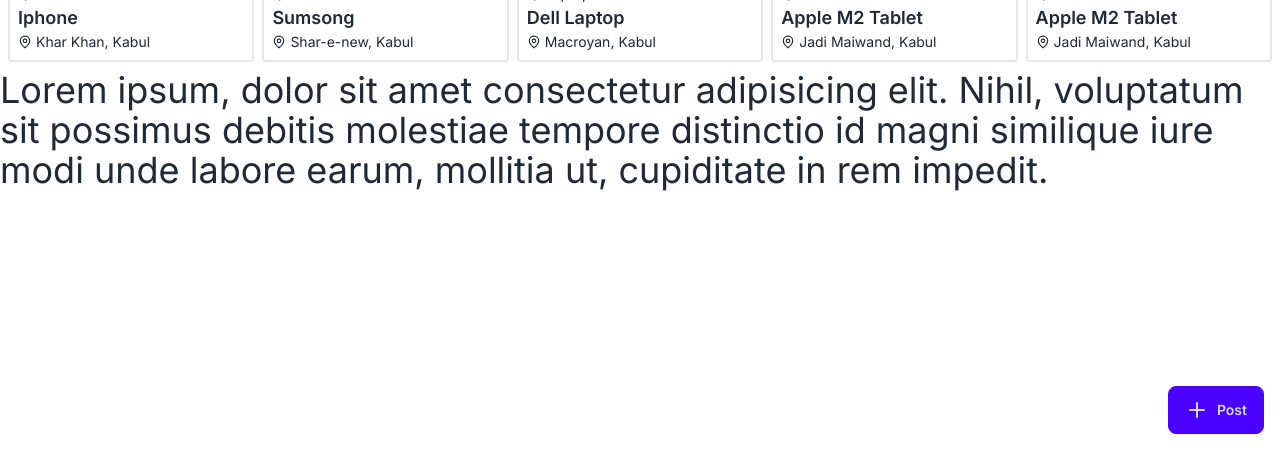
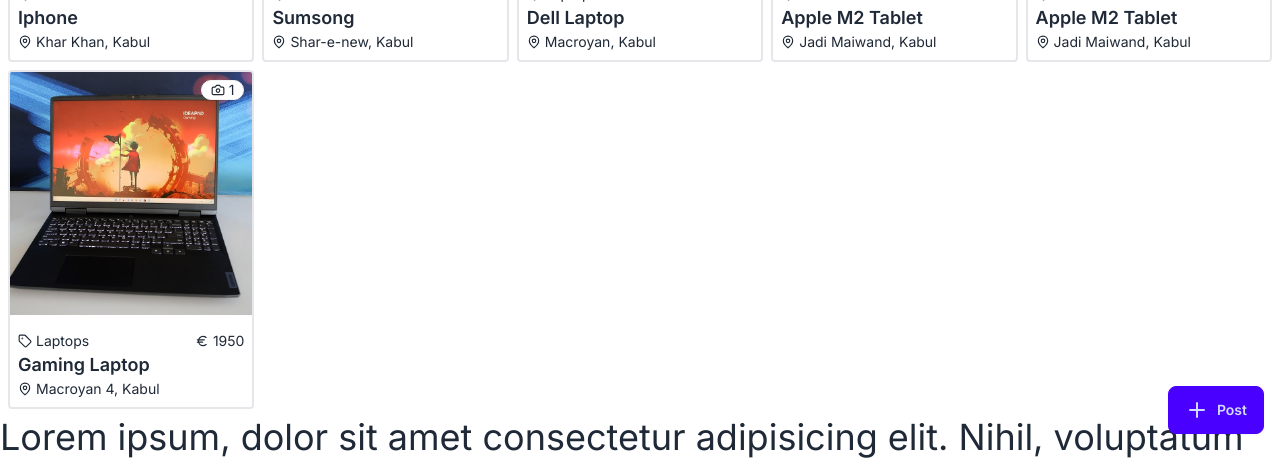
Before and after one commit to ajmir-github/bazaraki, a Next.js app: page / in a window 1280 px wide. Shown: the part 350-810 px from the top of the page. Built offline with nearby package versions, Linux system fonts and the light colour scheme.

Commit message:
make the category menu large

```diff
--- a/src/components/FilterByCategory.tsx
+++ b/src/components/FilterByCategory.tsx
@@ -123,7 +123,7 @@ export default function FilterByCategory({
   openByDefault?: boolean;
 }) {
   return (
-    <div className="menu gap-1 md:gap-2">
+    <div className="menu menu-lg gap-1 md:gap-2">
       {categories.map((category) => (
         <CategoryWithSub
           key={category.id}
--- a/src/components/NavBar.tsx
+++ b/src/components/NavBar.tsx
@@ -1,6 +1,7 @@
 import {
   LogInIcon,
   PlusIcon,
+  SearchIcon,
   SidebarCloseIcon,
   SidebarOpenIcon,
   UserIcon,
@@ -29,7 +30,7 @@ export default function NavBar() {
               aria-label="close sidebar"
               className="drawer-overlay"
             ></label>
-            <div className="p-1 md:p-2 w-80 min-h-full bg-base-300 text-base-content flex flex-col gap-1 md:gap-2">
+            <div className="p-1 md:p-2 w-full sm:w-96 min-h-full bg-base-300 text-base-content flex flex-col gap-1 md:gap-2">
               <div className="flex justify-end">
                 <label
                   htmlFor="side-bar"
@@ -47,7 +48,10 @@ export default function NavBar() {
                   className="input input-primary w-full grow join-item"
                   name="search"
                 />
-                <button className="join-item btn btn-primary">Go</button>
+                <button className="join-item btn btn-primary">
+                  <SearchIcon />
+                  <span className="hidden md:block">Go</span>
+                </button>
               </form>
 
               <FilterByCategory />
--- a/src/components/ProductList.tsx
+++ b/src/components/ProductList.tsx
@@ -55,6 +55,7 @@ const products: Product[] = [
       "/images/products/asian-muslim-hijab-woman-using-her-laptop-computer-isolated-white-background_262958-8170.jpg",
     ],
   },
+
   {
     id: "4",
     name: "Apple M2 Tablet",
@@ -84,6 +85,19 @@ const products: Product[] = [
       "/images/products/img_2287-1621270775533.jpeg",
       "/images/products/csm_PXL_20221115_0857194922_2_7_e198cc245e.jpg",
     ],
+  },
+  {
+    id: "6",
+    name: "Gaming Laptop",
+    price: 1950,
+
+    location: {
+      city: "Kabul",
+      district: "Macroyan 4",
+    },
+    category: "Laptops",
+
+    images: ["/images/products/maxresdefault.jpg"],
   },
 ];
 
```
